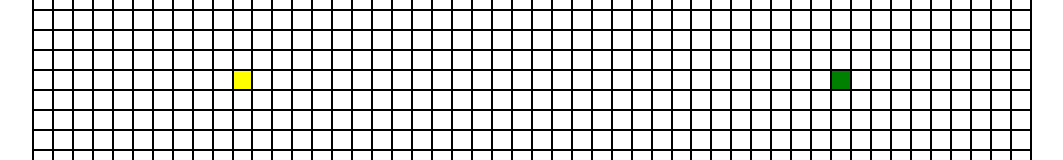
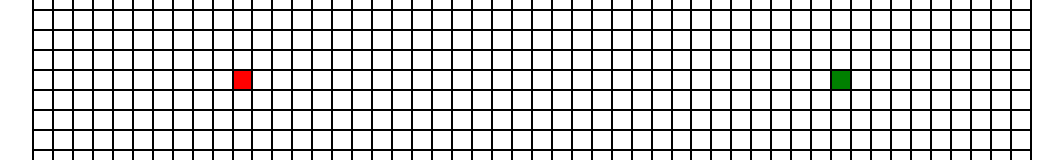
Before and after one commit to aakashkcx/algorithms, a Vue app: page /pathfinding in a window 1280 px wide. Shown: the part 235-395 px from the top of the page, without its empty margins (108-1171 px from the left). Built offline with nearby package versions, Linux system fonts and the light colour scheme.

Commit message:
add cell types

```diff
--- a/src/Pathfinding/Display.vue
+++ b/src/Pathfinding/Display.vue
@@ -30,8 +30,12 @@ export default {
           return "dimgray";
         case CELLS.CELL:
           return "white";
+        case CELLS.VISITED:
+          return "gray";
+        case CELLS.PATH:
+          return "lightgray";
         case CELLS.START:
-          return "yellow";
+          return "red";
         case CELLS.END:
           return "green";
       }
--- a/src/Pathfinding/pathfindings.js
+++ b/src/Pathfinding/pathfindings.js
@@ -1,6 +1,8 @@
 export const CELLS = {
   WALL: 0,
   CELL: 1,
-  START: 2,
-  END: 3,
+  VISITED: 2,
+  PATH: 3,
+  START: 4,
+  END: 5,
 };
```
